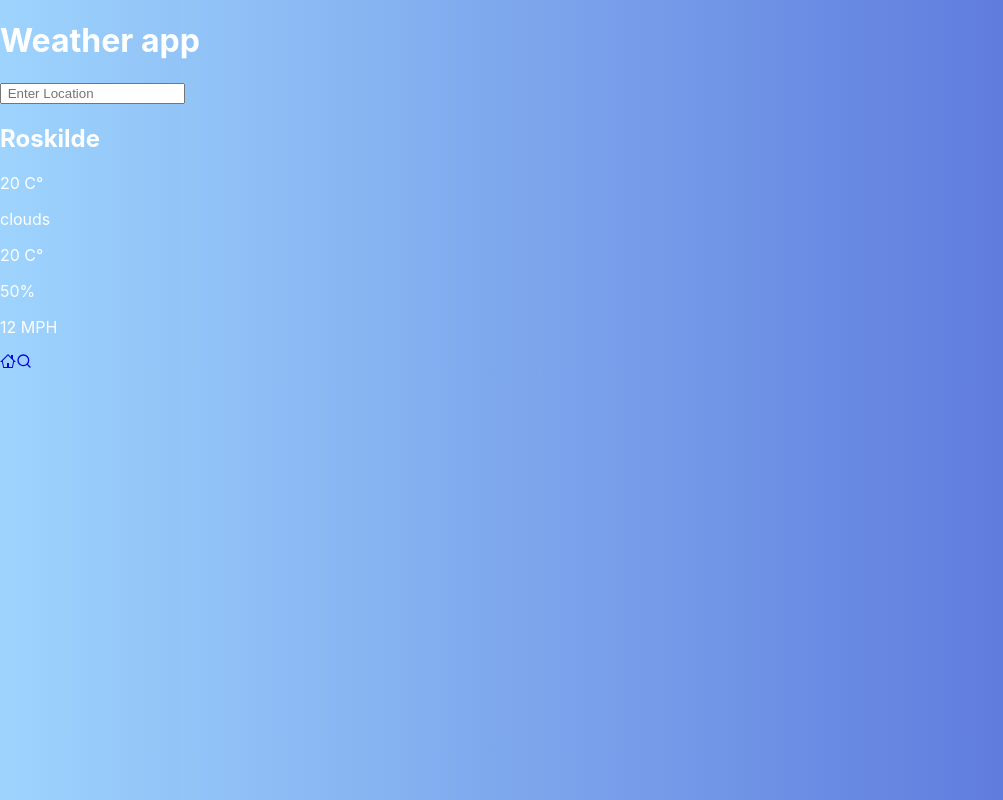
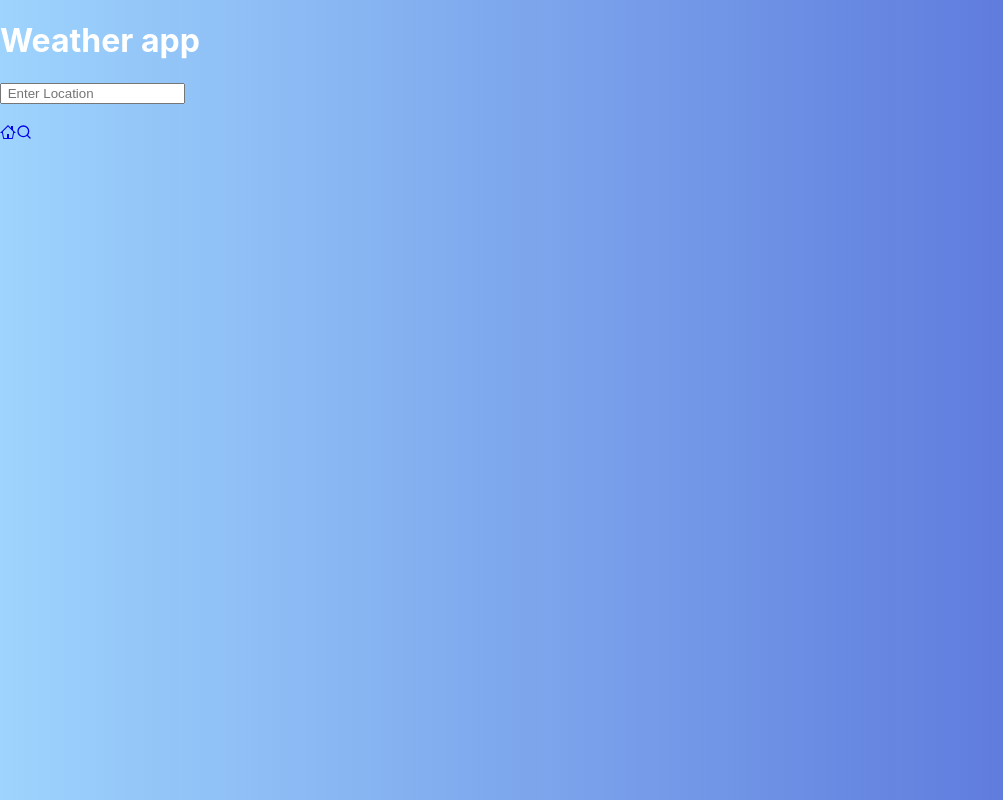
Before and after one commit to rts-cmk-wu08/valgfag-app-nadianielsen, a React (Create React App) app: page / in a window 1280 px wide. Shown: the whole page, without its empty margins (0-1003 px from the left). Built offline with nearby package versions, Linux system fonts and the light colour scheme; no server answers.

Commit message:
Have fetched some weather features

```diff
--- a/src/pages/Home.js
+++ b/src/pages/Home.js
@@ -3,37 +3,46 @@ import axios from "axios";
 
 const Home = () => {
 
-    const [data, setData] = useState();
+    const [data, setData] = useState({});
     const [location, setLocation] = useState('');
 
-    const url = `https://api.openweathermap.org/data/2.5/weather?q=${location}&appid=${process.env.REACT_APP_WA_KEY}`
+    const url = `https://api.openweathermap.org/data/2.5/weather?q=${location}&units=metric&appid=442a81c4f1406a8c0fac4a5aad6874aa`
 
     const searchLocation = (event) => {
-        if(event.key === "Enter")
+        if(event.key === "Enter") {
         axios.get(url).then((response) => {
             setData(response.data)
             console.log(response.data)
+            setLocation('')
         })
+        }
     }
+
+    console.log(data)
 
     return (
         <article className="grid gap-y-4">
-            <input type="search" name="" id="" className="w-[70%] h-12 rounded-full bg-neutral-300/40 border-2 relative placeholder:text-neutral-100" value={location} onChange={event => setLocation(event.target.value)} placeholder=" Enter Location"/>
+            <input type="text" name="" id="" className="w-[70%] h-12 rounded-full bg-neutral-300/40 border-2 relative placeholder:text-neutral-100"
+            value={location}
+            onChange={event => setLocation(event.target.value)}
+            onKeyUpCapture={searchLocation}
+            placeholder=" Enter Location"/>
             <article className="flex flex-col justify-center items-center">
-                <h2>Roskilde</h2>
-                <p>20 C&deg;</p>
-                <p className="">clouds</p>
+                <h2>{data.name}</h2>
+                {data.main ? <h1>{data.main.temp} C&deg;</h1> : null}
+                {data.weather ? <p>{data.weather[0].main}</p> : null}
                 {/* <p className="relative -rotate-90 -right-20">clouds</p> */}
             </article>
+
             <article className="grid grid-flow-col place-content-center gap-x-6">
                 <section>
-                    <p>20 C&deg;</p>
+                    {data.main ? <p>{data.main.feels_like} C&deg;</p> : null }
                 </section>
                 <section>
-                    <p>50%</p>
+                    {data.main ? <p>{data.main.temp_min} C&deg;</p> : null }
                 </section>
                 <section>
-                    <p>12 MPH</p>
+                    {data.main ? <p>{data.main.temp_max} C&deg;</p> : null }
                 </section>
             </article>
         </article>
```
